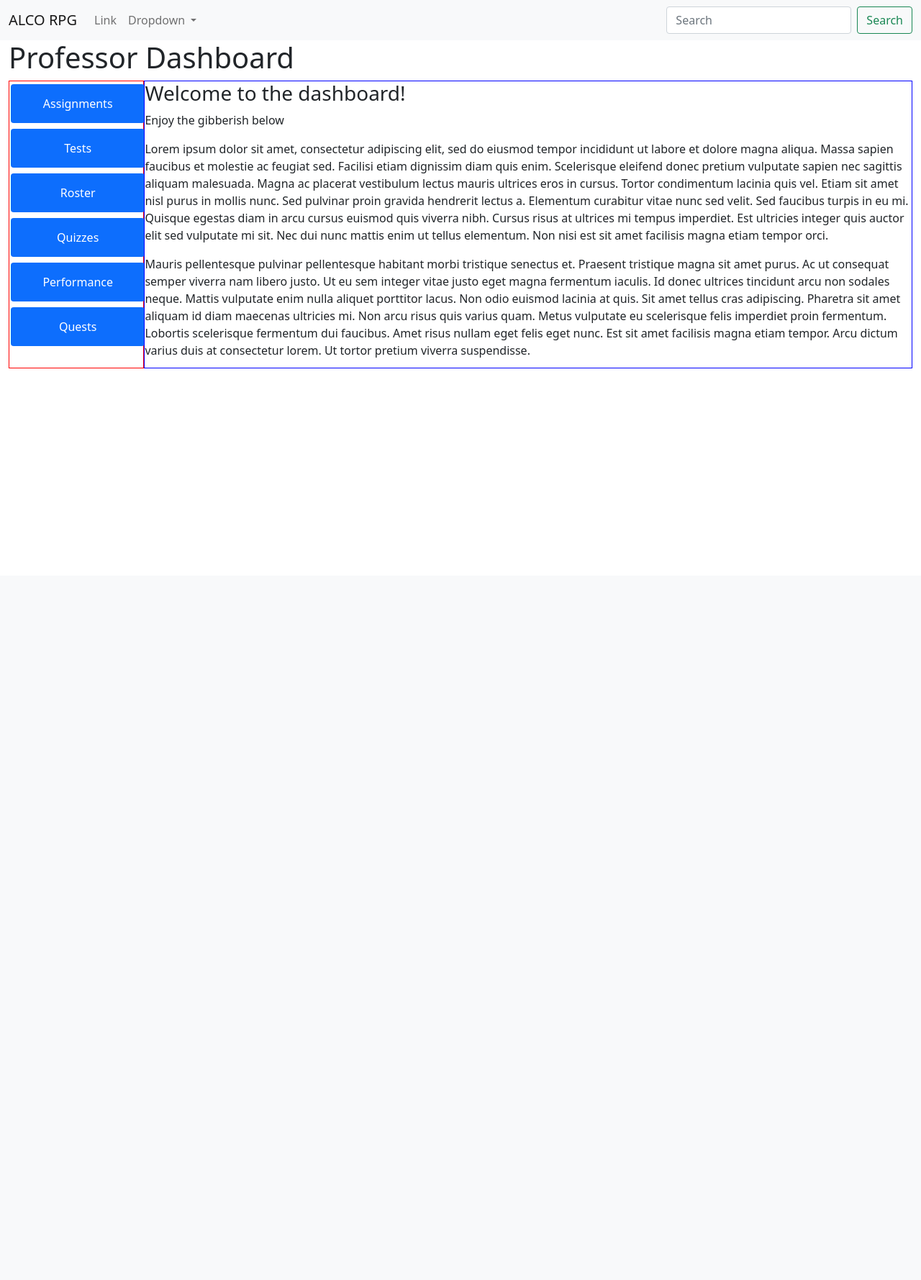
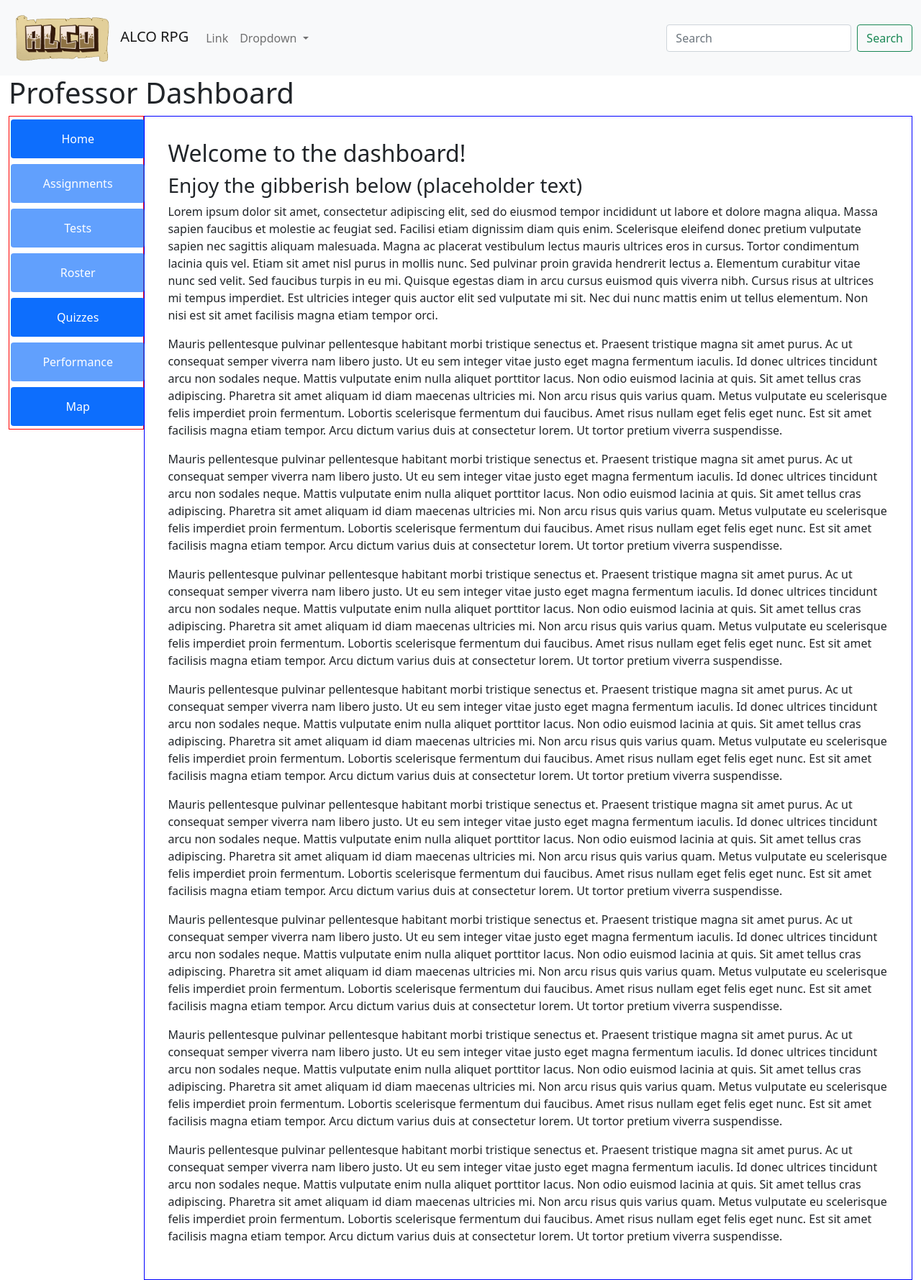
Before and after one commit to brendanyoon/ALCO, a Django app: page /prof-dashboard/ in a window 1280 px wide. Shown: the whole page at 72% size. Before the commit the page ends 512 px from the top, so only its background shows below. Run offline with Django 4.2, Linux system fonts and the light colour scheme.

Commit message:
added html files and routing for professor dashboard

```diff
--- a/app/static/app/styles.css
+++ b/app/static/app/styles.css
@@ -1,7 +1,7 @@
 .left-box {
     width: 15%;
     float: left;
-    height: 400px;
+    height: 100%;
     display: in-line-block;
     margin: 0;
     padding: 0;
@@ -12,16 +12,22 @@
 .right-box {
     width: 85%;
     float: right;
-    height: 400px;
-    display: in-line-block;
+    height: 100%;
+    display: flex;
     margin: 0;
     padding: 0px;
     border: 1px solid;
     border-color: blue;
+    max-height: 100%
+    overflow-x: auto;
     overflow-y: auto;
-    max-height: 400px;
     }
 
+.right-wrapper {
+    padding: 2em;
+    width: 100%;
+    height: 100%;
+}
 
 .btn-primary {
   border: none;
--- a/app/templates/app/base.html
+++ b/app/templates/app/base.html
@@ -13,7 +13,6 @@
 
     <!-- Add additional CSS in static file -->
     {% load static %}
-    <link rel="stylesheet" href="{% static 'css/styles.css' %}">
     <link rel="stylesheet" type="text/css" href="{% static 'app/styles.css' %}">
     <link rel="stylesheet" href="{% static 'app/sd_style_sheet.css' %}">
 
@@ -22,7 +21,10 @@
 <body>
     <nav class="navbar navbar-expand-lg navbar-light bg-light">
         <div class="container-fluid">
-            <a class="navbar-brand" href="#">ALCO RPG</a>
+            <a class="navbar-brand" href="#">
+                <img src="{% static 'images/logo.png' %}" class="logo-img">
+                ALCO RPG
+            </a>
             <button class="navbar-toggler" type="button" data-bs-toggle="collapse"
                 data-bs-target="#navbarSupportedContent" aria-controls="navbarSupportedContent" aria-expanded="false"
                 aria-label="Toggle navigation">
--- /dev/null
+++ b/app/templates/app/prof-base.html
@@ -0,0 +1,22 @@
+{% extends "app/base.html" %}
+
+{% block content %}
+
+<h1>Professor Dashboard</h1>
+
+<div class="left-box">
+    <a class="btn btn-primary" href="../prof-dashboard/" role="button">Home</a>
+    <button type="button" class="btn btn-primary" disabled>Assignments</button>
+    <button type="button" class="btn btn-primary" disabled>Tests</button>
+    <button type="button" class="btn btn-primary" disabled>Roster</button>
+    <a class="btn btn-primary" href="../prof-quizzes/" role="button">Quizzes</a>
+    <button type="button" class="btn btn-primary" disabled>Performance</button>
+    <a class="btn btn-primary" href="../prof-map/" role="button">Map</a>
+</div>
+
+<div class="right-box">
+    {% block prof-content %}
+    {% endblock %}
+</div>
+
+{% endblock content %}
--- a/app/templates/app/prof-dashboard.html
+++ b/app/templates/app/prof-dashboard.html
@@ -1,20 +1,14 @@
-{% extends "app/base.html" %}
 
-{% block content %}
-<h1>Professor Dashboard</h1>
+{% extends "app/prof-base.html" %}
 
-<div class="left-box">
-    <button type="button" class="btn btn-primary">Assignments</button>
-    <button type="button" class="btn btn-primary">Tests</button>
-    <button type="button" class="btn btn-primary">Roster</button>
-    <button type="button" class="btn btn-primary">Quizzes</button>
-    <button type="button" class="btn btn-primary">Performance</button>
-    <button type="button" class="btn btn-primary">Quests</button>
-</div>
-<div class="right-box">
-    <h3>Welcome to the dashboard!</h3>
-    <p>Enjoy the gibberish below</p>
+{% block prof-content %}
+<div class="right-wrapper">
+        <h2>Welcome to the dashboard!</h2>
+        <h3>Enjoy the gibberish below (placeholder text)</h3>
         <p>Lorem ipsum dolor sit amet, consectetur adipiscing elit, sed do eiusmod tempor incididunt ut labore et dolore magna aliqua. Massa sapien faucibus et molestie ac feugiat sed. Facilisi etiam dignissim diam quis enim. Scelerisque eleifend donec pretium vulputate sapien nec sagittis aliquam malesuada. Magna ac placerat vestibulum lectus mauris ultrices eros in cursus. Tortor condimentum lacinia quis vel. Etiam sit amet nisl purus in mollis nunc. Sed pulvinar proin gravida hendrerit lectus a. Elementum curabitur vitae nunc sed velit. Sed faucibus turpis in eu mi. Quisque egestas diam in arcu cursus euismod quis viverra nibh. Cursus risus at ultrices mi tempus imperdiet. Est ultricies integer quis auctor elit sed vulputate mi sit. Nec dui nunc mattis enim ut tellus elementum. Non nisi est sit amet facilisis magna etiam tempor orci.
+        <p>Mauris pellentesque pulvinar pellentesque habitant morbi tristique senectus et. Praesent tristique magna sit amet purus. Ac ut consequat semper viverra nam libero justo. Ut eu sem integer vitae justo eget magna fermentum iaculis. Id donec ultrices tincidunt arcu non sodales neque. Mattis vulputate enim nulla aliquet porttitor lacus. Non odio euismod lacinia at quis. Sit amet tellus cras adipiscing. Pharetra sit amet aliquam id diam maecenas ultricies mi. Non arcu risus quis varius quam. Metus vulputate eu scelerisque felis imperdiet proin fermentum. Lobortis scelerisque fermentum dui faucibus. Amet risus nullam eget felis eget nunc. Est sit amet facilisis magna etiam tempor. Arcu dictum varius duis at consectetur lorem. Ut tortor pretium viverra suspendisse.</p>
+        <p>Mauris pellentesque pulvinar pellentesque habitant morbi tristique senectus et. Praesent tristique magna sit amet purus. Ac ut consequat semper viverra nam libero justo. Ut eu sem integer vitae justo eget magna fermentum iaculis. Id donec ultrices tincidunt arcu non sodales neque. Mattis vulputate enim nulla aliquet porttitor lacus. Non odio euismod lacinia at quis. Sit amet tellus cras adipiscing. Pharetra sit amet aliquam id diam maecenas ultricies mi. Non arcu risus quis varius quam. Metus vulputate eu scelerisque felis imperdiet proin fermentum. Lobortis scelerisque fermentum dui faucibus. Amet risus nullam eget felis eget nunc. Est sit amet facilisis magna etiam tempor. Arcu dictum varius duis at consectetur lorem. Ut tortor pretium viverra suspendisse.</p>
+        <p>Mauris pellentesque pulvinar pellentesque habitant morbi tristique senectus et. Praesent tristique magna sit amet purus. Ac ut consequat semper viverra nam libero justo. Ut eu sem integer vitae justo eget magna fermentum iaculis. Id donec ultrices tincidunt arcu non sodales neque. Mattis vulputate enim nulla aliquet porttitor lacus. Non odio euismod lacinia at quis. Sit amet tellus cras adipiscing. Pharetra sit amet aliquam id diam maecenas ultricies mi. Non arcu risus quis varius quam. Metus vulputate eu scelerisque felis imperdiet proin fermentum. Lobortis scelerisque fermentum dui faucibus. Amet risus nullam eget felis eget nunc. Est sit amet facilisis magna etiam tempor. Arcu dictum varius duis at consectetur lorem. Ut tortor pretium viverra suspendisse.</p>
         <p>Mauris pellentesque pulvinar pellentesque habitant morbi tristique senectus et. Praesent tristique magna sit amet purus. Ac ut consequat semper viverra nam libero justo. Ut eu sem integer vitae justo eget magna fermentum iaculis. Id donec ultrices tincidunt arcu non sodales neque. Mattis vulputate enim nulla aliquet porttitor lacus. Non odio euismod lacinia at quis. Sit amet tellus cras adipiscing. Pharetra sit amet aliquam id diam maecenas ultricies mi. Non arcu risus quis varius quam. Metus vulputate eu scelerisque felis imperdiet proin fermentum. Lobortis scelerisque fermentum dui faucibus. Amet risus nullam eget felis eget nunc. Est sit amet facilisis magna etiam tempor. Arcu dictum varius duis at consectetur lorem. Ut tortor pretium viverra suspendisse.</p>
         <p>Mauris pellentesque pulvinar pellentesque habitant morbi tristique senectus et. Praesent tristique magna sit amet purus. Ac ut consequat semper viverra nam libero justo. Ut eu sem integer vitae justo eget magna fermentum iaculis. Id donec ultrices tincidunt arcu non sodales neque. Mattis vulputate enim nulla aliquet porttitor lacus. Non odio euismod lacinia at quis. Sit amet tellus cras adipiscing. Pharetra sit amet aliquam id diam maecenas ultricies mi. Non arcu risus quis varius quam. Metus vulputate eu scelerisque felis imperdiet proin fermentum. Lobortis scelerisque fermentum dui faucibus. Amet risus nullam eget felis eget nunc. Est sit amet facilisis magna etiam tempor. Arcu dictum varius duis at consectetur lorem. Ut tortor pretium viverra suspendisse.</p>
         <p>Mauris pellentesque pulvinar pellentesque habitant morbi tristique senectus et. Praesent tristique magna sit amet purus. Ac ut consequat semper viverra nam libero justo. Ut eu sem integer vitae justo eget magna fermentum iaculis. Id donec ultrices tincidunt arcu non sodales neque. Mattis vulputate enim nulla aliquet porttitor lacus. Non odio euismod lacinia at quis. Sit amet tellus cras adipiscing. Pharetra sit amet aliquam id diam maecenas ultricies mi. Non arcu risus quis varius quam. Metus vulputate eu scelerisque felis imperdiet proin fermentum. Lobortis scelerisque fermentum dui faucibus. Amet risus nullam eget felis eget nunc. Est sit amet facilisis magna etiam tempor. Arcu dictum varius duis at consectetur lorem. Ut tortor pretium viverra suspendisse.</p>
@@ -22,4 +16,4 @@
         <p>Mauris pellentesque pulvinar pellentesque habitant morbi tristique senectus et. Praesent tristique magna sit amet purus. Ac ut consequat semper viverra nam libero justo. Ut eu sem integer vitae justo eget magna fermentum iaculis. Id donec ultrices tincidunt arcu non sodales neque. Mattis vulputate enim nulla aliquet porttitor lacus. Non odio euismod lacinia at quis. Sit amet tellus cras adipiscing. Pharetra sit amet aliquam id diam maecenas ultricies mi. Non arcu risus quis varius quam. Metus vulputate eu scelerisque felis imperdiet proin fermentum. Lobortis scelerisque fermentum dui faucibus. Amet risus nullam eget felis eget nunc. Est sit amet facilisis magna etiam tempor. Arcu dictum varius duis at consectetur lorem. Ut tortor pretium viverra suspendisse.</p>
 </div>
 
-{% endblock content %}
+{% endblock prof-content %}
--- a/app/urls.py
+++ b/app/urls.py
@@ -4,5 +4,7 @@ from . import views
 urlpatterns = [
     path('', views.home, name='app-home'),
     path('prof-dashboard/', views.prof_dashboard, name='prof-dash'),
-    path('student-dashboard/', views.student_dashboard, name='student-dash')
+    path('student-dashboard/', views.student_dashboard, name='student-dash'),
+    path('prof-quizzes/', views.prof_quizzes, name='prof-quizzes'),
+    path('prof-map/', views.prof_map, name='prof-map')
 ]
--- a/app/views.py
+++ b/app/views.py
@@ -13,5 +13,11 @@ def home(request):
 def prof_dashboard(request):
     return render(request, 'app/prof-dashboard.html')
 
+def prof_quizzes(request):
+    return render(request, 'app/prof-quizzes.html')
+
+def prof_map(request):
+    return render(request, 'app/prof-map.html')
+
 def student_dashboard(request):
    return render(request, 'app/student-dashboard.html')
```
Also changed, not shown: app/templates/app/prof-map.html (added, +8 -0 lines), app/templates/app/prof-quizzes.html (added, +10 -0 lines), app/static/images/logo.png. Lines whose indentation alone changed are shown as unchanged.
